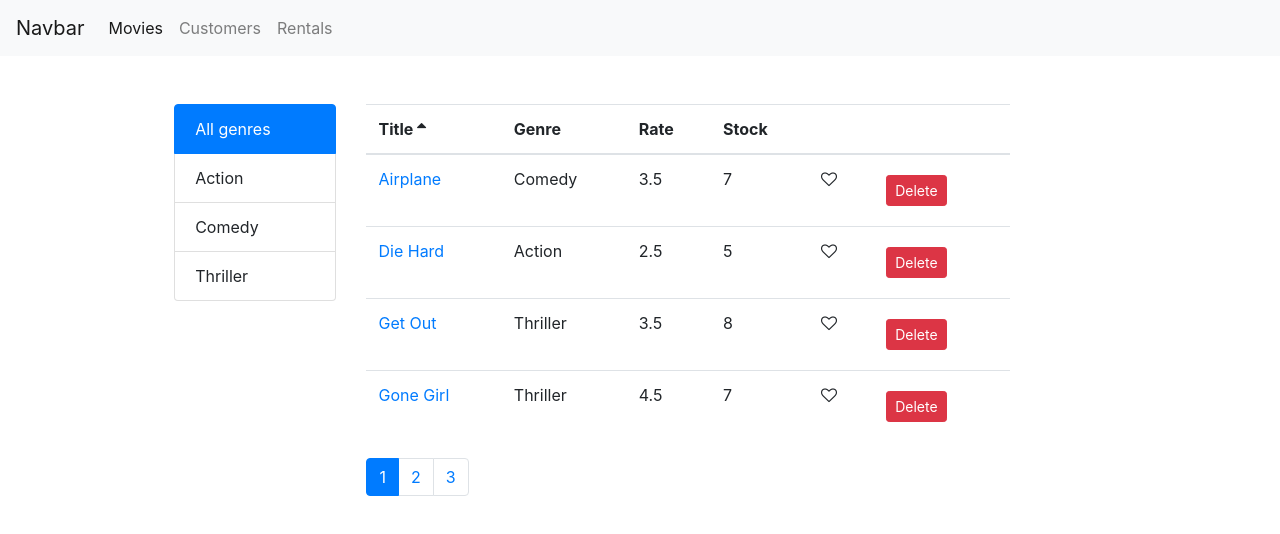
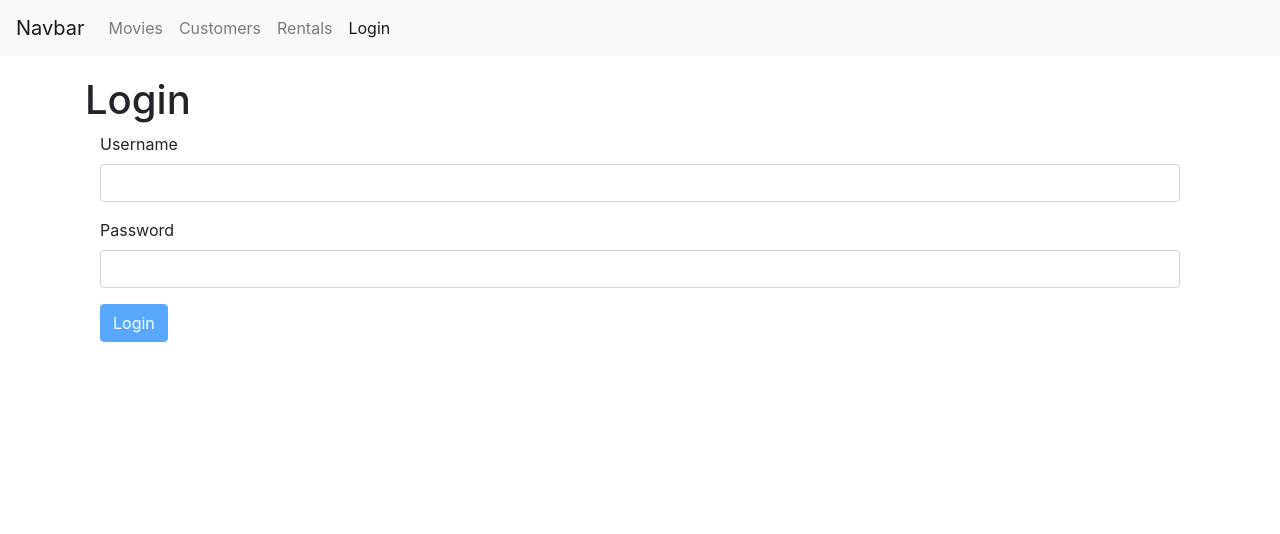
Before and after one commit to NadjibSb/React-apps, a React (Create React App) app in the folder vidly/: page /login in a window 1280 px wide. Before the commit this address led to /movies. Shown: the top 534 px of the page. Built offline with nearby package versions, Linux system fonts and the light colour scheme.

Commit message:
add Login Form

```diff
--- a/vidly/package.json
+++ b/vidly/package.json
@@ -8,6 +8,7 @@
     "@testing-library/user-event": "^7.2.1",
     "bootstrap": "^4.1.1",
     "font-awesome": "^4.7.0",
+    "joi-browser": "^13.4.0",
     "lodash": "^4.17.15",
     "prop-types": "^15.7.2",
     "react": "^16.13.1",
--- a/vidly/src/App.jsx
+++ b/vidly/src/App.jsx
@@ -7,16 +7,18 @@
 import Customers from "./components/customers";
 import Rentals from "./components/rentals";
 import MovieForm from "./components/movieForm";
+import LoginForm from "./components/loginForm";
 
 class App extends Component {
   render() {
     return (
       <React.Fragment>
         <NavBar />
-        <div className="container-fluid">
+        <div className="container">
           <Switch>
-            <Route path="/movies/:id" component={MovieForm} />} />
+            <Route path="/movies/:id" component={MovieForm} />
             <Route path="/movies" component={Movies} />
+            <Route path="/login" component={LoginForm} />
             <Route path="/customers" component={Customers} />
             <Route path="/rentals" component={Rentals} />
             <Redirect from="/" to="/movies" />
--- /dev/null
+++ b/vidly/src/components/common/inputField.jsx
@@ -0,0 +1,30 @@
+import React from "react";
+import { PropTypes } from "prop-types";
+
+const InputField = ({ name, label, value, type, onChange, error }) => {
+  return (
+    <div className="form-group">
+      <label htmlFor={name}>{label}</label>
+      <input
+        id={name}
+        name={name}
+        value={value}
+        onChange={onChange}
+        type={type}
+        className="form-control"
+      />
+
+      {error && <div className="alert alert-danger">{error}</div>}
+    </div>
+  );
+};
+InputField.propTypes = {
+  name: PropTypes.string.isRequired,
+  label: PropTypes.string.isRequired,
+  value: PropTypes.string,
+  type: PropTypes.string.isRequired,
+  onChange: PropTypes.func,
+  error: PropTypes.string,
+};
+
+export default InputField;
--- /dev/null
+++ b/vidly/src/components/loginForm.jsx
@@ -0,0 +1,90 @@
+import React, { Component } from "react";
+import Joi from "joi-browser";
+import InputField from "./common/inputField";
+
+class LoginForm extends Component {
+  state = {
+    account: {
+      username: "",
+      password: "",
+    },
+    errors: {},
+  };
+
+  schema = {
+    username: Joi.string().required().label("Username"),
+    password: Joi.string().required().label("Password"),
+  };
+
+  onSubmit = (e) => {
+    e.preventDefault();
+    console.log("login");
+    const errors = this.validateForm();
+    this.setState({ errors: errors || {} });
+  };
+
+  validateForm = () => {
+    const errors = {};
+    const results = Joi.validate(this.state.account, this.schema, {
+      abortEarly: false,
+    });
+    console.log(results);
+
+    if (!results.error) return null;
+    for (let item of results.error.details) errors[item.path[0]] = item.message;
+
+    return errors;
+  };
+
+  validateProperty = (input) => {
+    const obj = { [input.name]: input.value };
+    const schema = { [input.name]: this.schema[input.name] };
+    const { error } = Joi.validate(obj, schema);
+    return error ? error.details[0].message : null;
+  };
+
+  onChange = ({ currentTarget: input }) => {
+    const errors = { ...this.state.errors };
+    const errorMsg = this.validateProperty(input);
+    if (errorMsg) errors[input.name] = errorMsg;
+    else delete errors[input.name];
+
+    const account = { ...this.state.account };
+    account[input.name] = input.value;
+    this.setState({ account, errors });
+  };
+
+  render() {
+    const { account, errors } = this.state;
+    return (
+      <div>
+        <h1>Login</h1>
+        <div className="container">
+          <form onSubmit={this.onSubmit}>
+            <InputField
+              name="username"
+              label="Username"
+              value={account.username}
+              type="text"
+              onChange={this.onChange}
+              error={errors.username}
+            />
+            <InputField
+              name="password"
+              label="Password"
+              value={account.password}
+              type="password"
+              onChange={this.onChange}
+              error={errors.password}
+            />
+            <button disabled={this.validateForm()} className="btn btn-primary">
+              Login
+            </button>
+          </form>
+        </div>
+      </div>
+    );
+  }
+}
+
+export default LoginForm;
--- a/vidly/src/components/movies.jsx
+++ b/vidly/src/components/movies.jsx
@@ -80,7 +80,7 @@
 
     return (
       <div className="row m-5 ">
-        <div className="col-2 offset-1">
+        <div className="col-2">
           <ListGroup
             items={genres}
             selectedItem={currentGenre}
--- a/vidly/src/components/navBar.jsx
+++ b/vidly/src/components/navBar.jsx
@@ -28,8 +28,11 @@
             <NavLink to="/customers" className="nav-item nav-link">
               Customers
             </NavLink>
-            <NavLink to="rentals" className="nav-item nav-link">
+            <NavLink to="/rentals" className="nav-item nav-link">
               Rentals
+            </NavLink>
+            <NavLink to="/login" className="nav-item nav-link">
+              Login
             </NavLink>
           </div>
         </div>
--- a/vidly/src/index.css
+++ b/vidly/src/index.css
@@ -1,13 +1,17 @@
 body {
   margin: 0;
-  font-family: -apple-system, BlinkMacSystemFont, 'Segoe UI', 'Roboto', 'Oxygen',
-    'Ubuntu', 'Cantarell', 'Fira Sans', 'Droid Sans', 'Helvetica Neue',
+  font-family: -apple-system, BlinkMacSystemFont, "Segoe UI", "Roboto", "Oxygen",
+    "Ubuntu", "Cantarell", "Fira Sans", "Droid Sans", "Helvetica Neue",
     sans-serif;
   -webkit-font-smoothing: antialiased;
   -moz-osx-font-smoothing: grayscale;
 }
 
+.navbar {
+  margin-bottom: 20px;
+}
+
 code {
-  font-family: source-code-pro, Menlo, Monaco, Consolas, 'Courier New',
+  font-family: source-code-pro, Menlo, Monaco, Consolas, "Courier New",
     monospace;
 }
```
Also changed, not shown: 1 other file (tests, documents, lock files or other folders).
